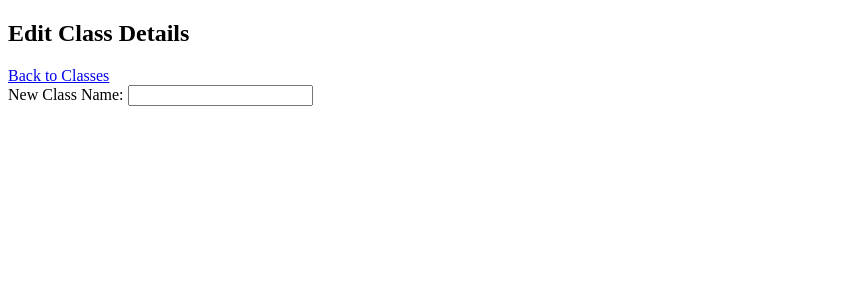
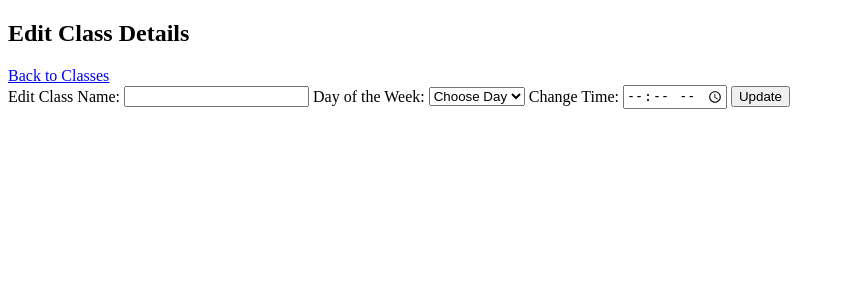
Before and after one commit to callumw118/gym_booking_system, a Flask app: template templates/activities/edit.html in a window 1280 px wide. Shown: the top 300 px of the page, without its empty margins (0-845 px from the left). Run offline with Flask 2, Linux system fonts and the light colour scheme; the template is opened without the code that fills it, so the values that code supplies are empty.

Commit message:
Complete edit page for activities

```diff
--- a/templates/activities/edit.html
+++ b/templates/activities/edit.html
@@ -6,8 +6,26 @@
 
 <form action="/activities/{{ activity.id }}" method="POST">
   <section>
-    <label for="name">New Class Name:</label>
+    <label for="name">Edit Class Name:</label>
     <input type="text" name="name">
+
+    <label for="day_of_week">Day of the Week:</label>
+    <select name="day_of_week">
+      <option value="" selected disabled hidden>Choose Day</option>
+      <option value="Monday">Monday</option>
+      <option value="Tuesday">Tuesday</option>
+      <option value="Wednesday">Wednesday</option>
+      <option value="Thursday">Thursday</option>
+      <option value="Friday">Friday</option>
+      <option value="Saturday">Saturday</option>
+      <option value="Sunday">Sunday</option>
+    </select>
+
+    <label for="time">Change Time: </label>
+    <input type="time" name="time" value="{{  activity.time  }}">
+
+    <input type="submit" value="Update">
+
   </section>
 </form>
 
--- a/templates/activities/new.html
+++ b/templates/activities/new.html
@@ -7,13 +7,13 @@
 <form action="/activities" method="POST">
   <section>
     <label for="name">Class Name:</label>
-    <input type="text" name="name">
 
     <label for="day_of_week">Day of the Week:</label>
     <select name="day_of_week">
+      <option value="" selected disabled hidden>Choose Day</option>
       <option value="Monday">Monday</option>
+      <option value="Tuesday">Tuesday</option>
       <option value="Wednesday">Wednesday</option>
-      <option value="Tuesday">Tuesday</option>
       <option value="Thursday">Thursday</option>
       <option value="Friday">Friday</option>
       <option value="Saturday">Saturday</option>
```
